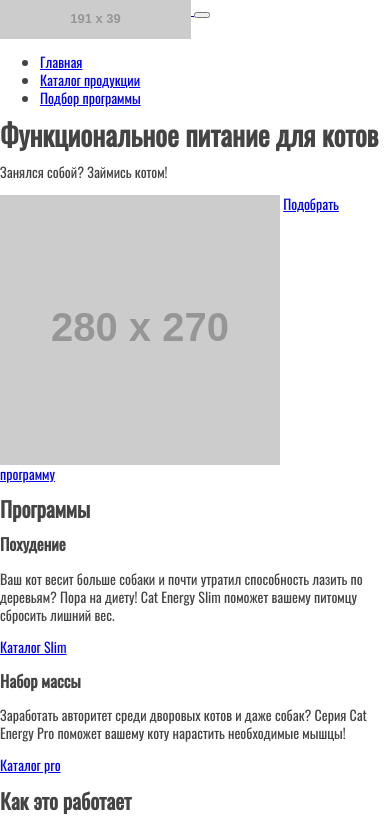
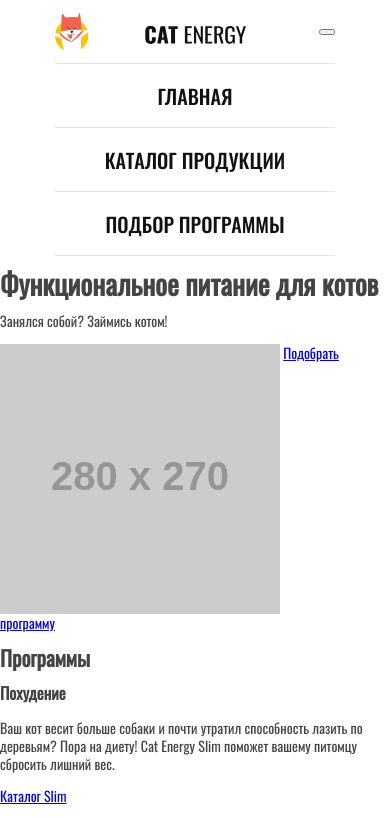
Before and after one commit to admegor/933557-cat-energy-19, a website: page source/index.html in a window 390 px wide. Shown: the top 818 px of the page. Drawn offline with nearby package versions, Linux system fonts and the light colour scheme; files that its build step writes are made by us from their sources; placeholder pictures from the web are drawn by us.

Commit message:
stylization header block for mobile

```diff
--- a/source/index.html
+++ b/source/index.html
@@ -7,23 +7,29 @@
   </head>
   <body>
       <header class="header">
+        <div class="header__wrap">
+          <div class="header__inner">
+            <div class="header__top">
               <a href="#" class="header__logo">
-          <img src="https://via.placeholder.com/191x39" alt="Кэт энерджи" class="header__logo-image" width="191" height="39">
+                <img src="img/logo-mobile.svg" alt="Кэт энерджи" class="header__logo-image" width="191" height="39">
               </a>
               <button class="header__menu-button menu-switch"></button>
+            </div>
             <nav class="header__menu main-menu">
               <ul class="main-menu__list">
                 <li class="main-menu__item main-menu__item--active">
-              <a href="index.html" class="main__meny-link">Главная</a>
+                  <a class="main-menu__link" href="index.html" >Главная</a>
                 </li>
                 <li class="main-menu__item">
-              <a href="index.html" class="main__meny-link">Каталог продукции</a>
+                  <a class="main-menu__link" href="index.html">Каталог продукции</a>
                 </li>
                 <li class="main-menu__item">
-              <a href="index.html" class="main__meny-link">Подбор программы</a>
+                  <a class="main-menu__link" href="index.html">Подбор программы</a>
                 </li>
               </ul>
             </nav>
+          </div>
+        </div>
       </header>
       <main class="main">
 
--- /dev/null
+++ b/source/sass/blocks/header.scss
@@ -0,0 +1,18 @@
+.header {
+}
+
+.header__wrap {
+    @include phone-wrap;
+}
+
+.header__inner {
+    @include inner;
+}
+
+.header__top {
+    display: flex;
+    align-items: center;
+    justify-content: space-between;
+    height: 64px;
+    border-bottom: 1px solid $gainsborough;
+}
--- /dev/null
+++ b/source/sass/blocks/main-menu.scss
@@ -0,0 +1,23 @@
+.main-menu__list {
+    @include reset-list;
+    text-align: center;
+    height: auto;
+}
+
+.main-menu__item {
+    height: 64px;
+    border-bottom: 1px solid $gainsborough;
+}
+
+.main-menu__link {
+    font-family: 'Oswald medium', Arial, sans-serif;
+    font-size: 20px;
+    line-height: 20px;
+    text-transform: uppercase;
+    text-decoration: none;
+    color: $almost-black;
+    display: flex;
+    align-items: center;
+    justify-content: center;
+    height: 100%;
+}
--- a/source/sass/fonts.scss
+++ b/source/sass/fonts.scss
@@ -6,3 +6,12 @@
     font-style: normal;
     font-display: swap;
 }
+
+@font-face {
+    font-family: 'Oswald medium';
+    src: url('../fonts/oswaldmedium.woff2') format('woff2'),
+            url('../fonts/oswaldmedium.woff') format('woff');
+    font-weight: 400;
+    font-style: normal;
+    font-display: swap;
+}
--- /dev/null
+++ b/source/sass/mixin.scss
@@ -0,0 +1,14 @@
+@mixin phone-wrap {
+    margin: 0 auto;
+    max-width: 320px;
+}
+
+@mixin inner {
+    margin: 0 20px;
+}
+
+@mixin reset-list {
+    margin: 0;
+    padding: 0;
+    list-style: none;
+}
--- a/source/sass/style.scss
+++ b/source/sass/style.scss
@@ -2,4 +2,6 @@
 @import "source/sass/fonts.scss";
 @import "source/sass/variables.scss";
 @import "source/sass/scaffolding.scss";
-// @import "source/sass/mixins.scss";
+@import "source/sass/mixin.scss";
+@import "source/sass/blocks/header.scss";
+@import "source/sass/blocks/main-menu.scss";
--- a/source/sass/variables.scss
+++ b/source/sass/variables.scss
@@ -1 +1,3 @@
 $wet-asphalt: #444444;
+$almost-black: #111111;
+$gainsborough: #e6e6e6;
```
Lines whose indentation alone changed are shown as unchanged.
